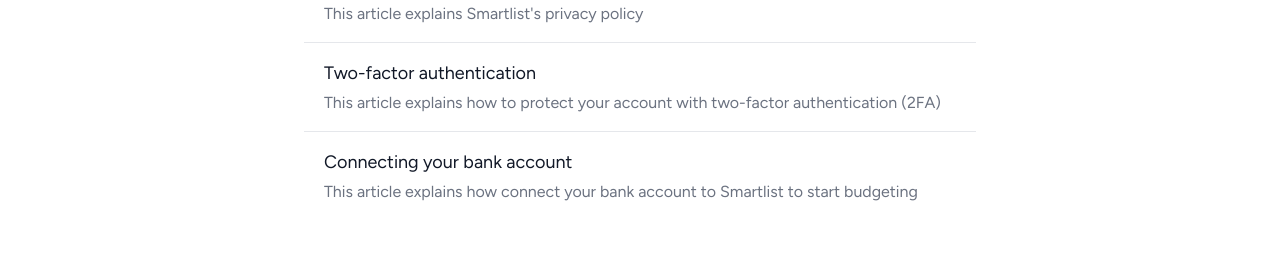
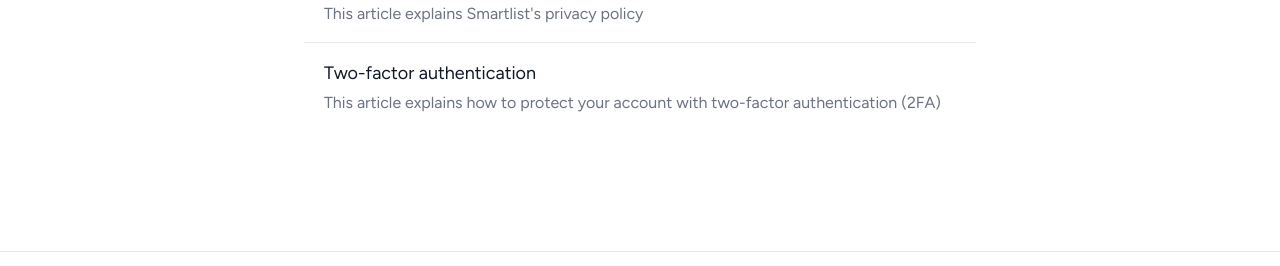
Before and after one commit to Dysperse/Homepage, a Next.js app: page /support in a window 1280 px wide. Shown: the part 800-1066 px from the top of the page. Built offline with nearby package versions, Linux system fonts and the light colour scheme.

Commit message:
update 2 files and delete 1 file update FrequentlyAskedQuestions.tsx

```diff
--- a/components/articles.tsx
+++ b/components/articles.tsx
@@ -30,10 +30,4 @@ export const articles = [
       "This article explains how to protect your account with two-factor authentication (2FA)",
     slug: "two-factor-authentication",
   },
-  {
-    title: "Connecting your bank account",
-    preview:
-      "This article explains how connect your bank account to Smartlist to start budgeting",
-    slug: "connecting-your-bank-account",
-  },
 ];
```
Also changed, not shown: public/supportArticles/connecting-your-bank-account.md (deleted, +0 -138 lines).
